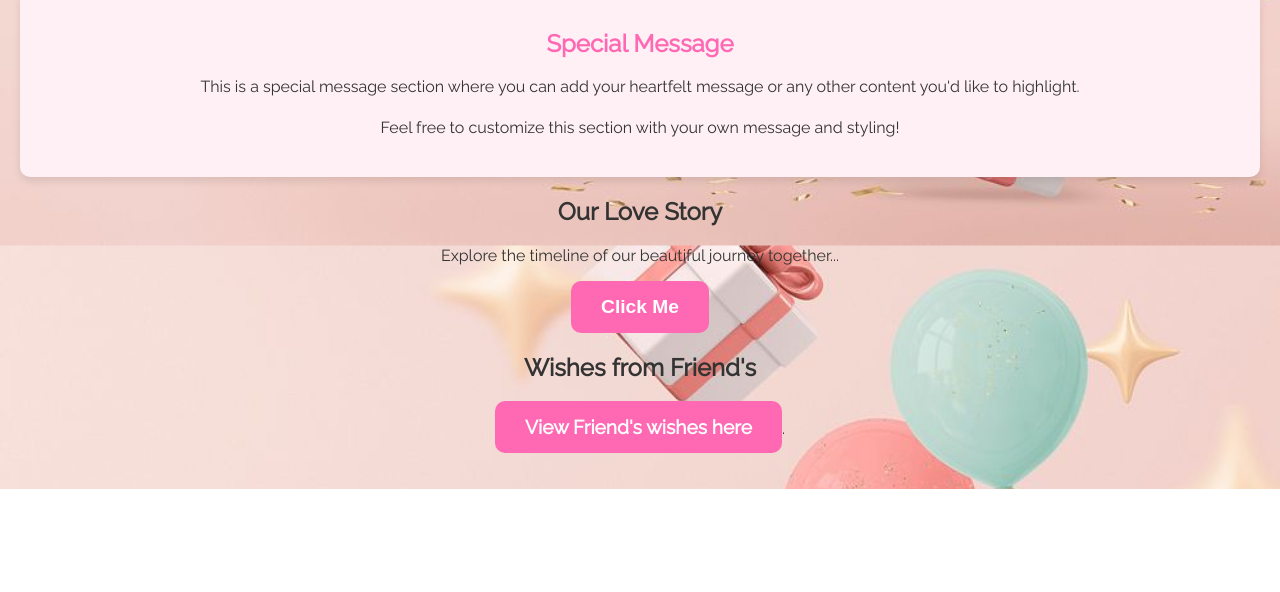
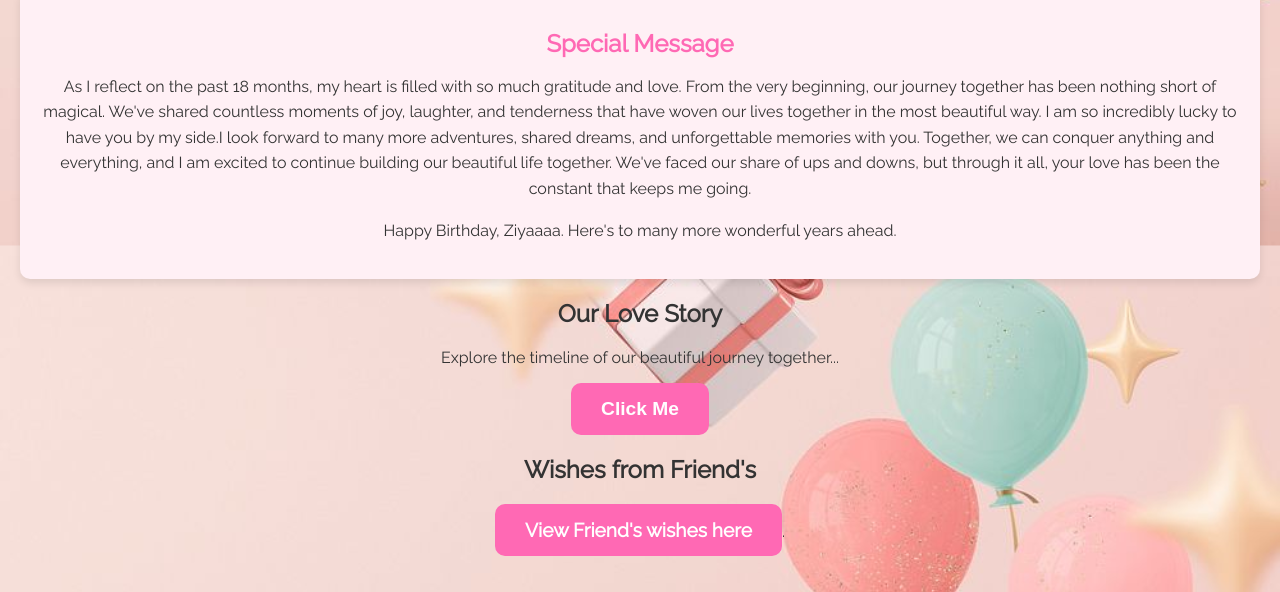
Before and after one commit to Amritsaha0/Bday2024, a plain HTML site: page 1.html in a window 1280 px wide. Shown: the part 1462-2054 px from the top of the page. Before the commit the page ends 1951 px from the top, so only its background shows below. Drawn offline with Linux system fonts and the light colour scheme.

Commit message:
Update 1.html

```diff
--- a/1.html
+++ b/1.html
@@ -33,8 +33,12 @@
         </section>
         <div class="special-message">
             <h2>Special Message</h2>
-            <p>This is a special message section where you can add your heartfelt message or any other content you'd like to highlight.</p>
-            <p>Feel free to customize this section with your own message and styling!</p>
+            <p>As I reflect on the past 18 months, my heart is filled with so much gratitude and love. From the very beginning, our journey together has been nothing short of magical. We've shared countless moments of joy, laughter, and tenderness that have woven our lives together in the most beautiful way.
+ I am so incredibly lucky to have you by my side.I look forward to many more adventures, shared dreams, and unforgettable memories with you. Together, we can conquer anything and everything, and I am excited to continue building our beautiful life together.
+
+
+We've faced our share of ups and downs, but through it all, your love has been the constant that keeps me going. </p>
+            <p>Happy Birthday, Ziyaaaa. Here's to many more wonderful years ahead.</p>
         </div>
 
         <section id="story">
```
